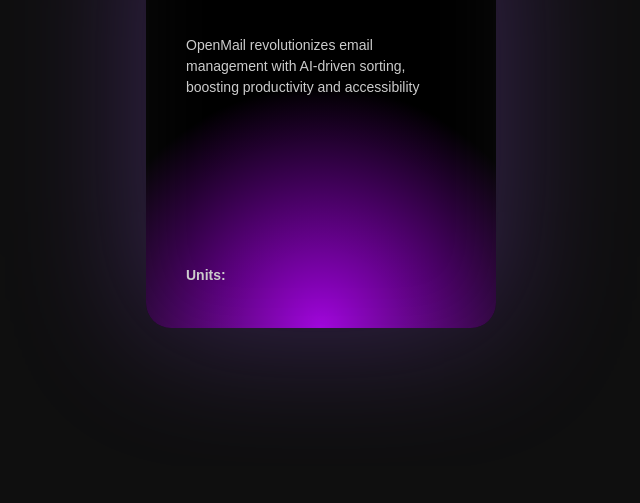
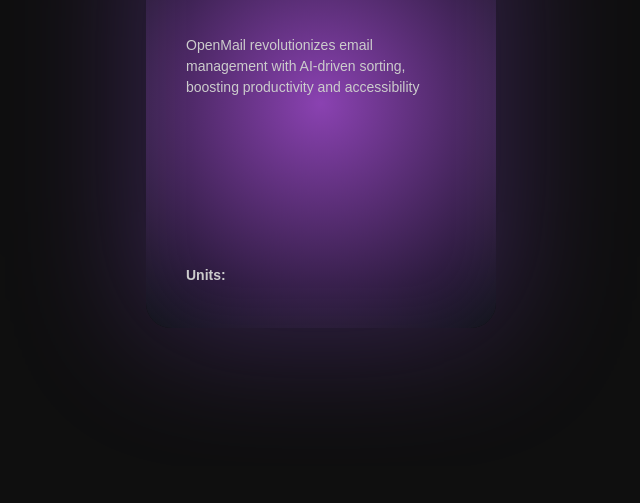
Before and after one commit to sebasssesion/position-calculator-, a plain HTML site: page index.html in a window 1280 px wide. Shown: the part 297-800 px from the top of the page, without its empty margins (319-959 px from the left). Drawn offline with Linux system fonts and the light colour scheme.

Commit message:
Update card background gradient in index.html

```diff
--- a/index.html
+++ b/index.html
@@ -19,7 +19,7 @@
     .card {
       width: 350px;
       height: 450px;
-      background: radial-gradient(circle at bottom, rgba(183, 0, 255, 0.85) 0%, rgba(0, 0, 0, 1) 50%);
+      background: radial-gradient(circle,rgba(160, 75, 206, 0.85) 0%, rgba(10, 13, 20, 1) 100%);
       border-radius: 25px;
       box-shadow: 0 0 140px rgba(165, 94, 255, 0.3), inset 0 0 80px rgba(255, 255, 255, 0.05);
       color: #cccccc;
```
